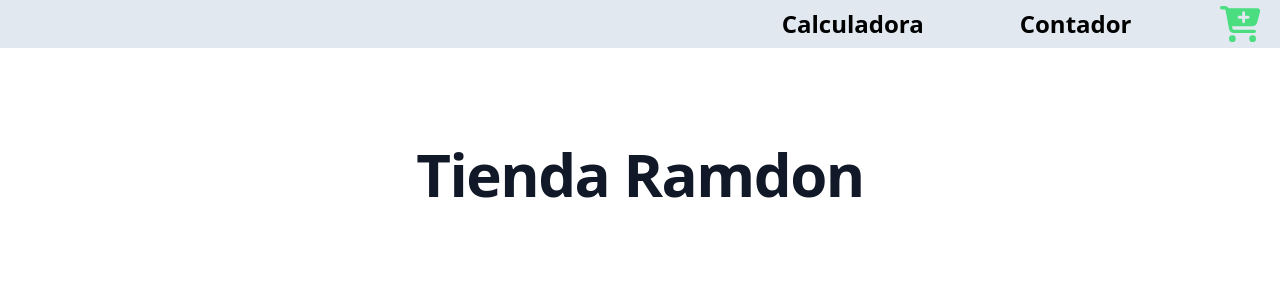
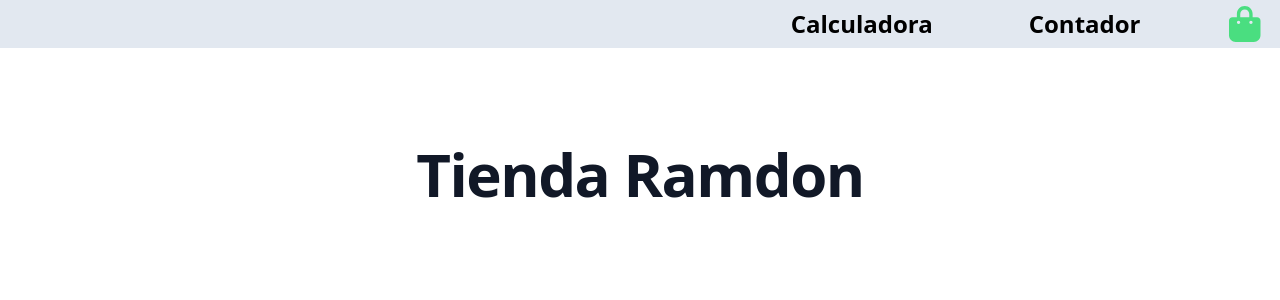
Before and after one commit to LuisCaro92/EjerciciosJavaScript, a React (Create React App) app: page /Carrito in a window 1280 px wide. Shown: the top 300 px of the page. Built offline with nearby package versions, Linux system fonts and the light colour scheme; no server answers.

Commit message:
dando funcionalidad

```diff
--- a/src/App.js
+++ b/src/App.js
@@ -3,18 +3,42 @@ import { BrowserRouter, Routes, Route } from "react-router-dom";
 import Calculadora from "./Ejercisios/Calculadora";
 import CarritoCompras from "./Ejercisios/CarritoCompras";
 import Contador from "./Ejercisios/Contador";
-
+import { useState } from "react";
 import Nav from "./components/Nav";
 
 function App() {
+  const [allProducts, setAllProducts] = useState([]);
+  const [total, setTotal] = useState(0);
+  const [countProducts, setCountProducts] = useState(0);
+
   return (
     <div className="bg-slate-400">
       <BrowserRouter>
-        <Nav />
+        <Nav
+          allProducts={allProducts}
+          setAllProducts={setAllProducts}
+          total={total}
+          setTotal={setTotal}
+          countProducts={countProducts}
+          setCountProducts={setAllProducts}
+        />
+
         <Routes>
           <Route path="/Contador" element={<Contador />} />
           <Route path="/Calculadora" element={<Calculadora />} />
-          <Route path="/Carrito" element={<CarritoCompras />} />
+          <Route
+            path="/Carrito"
+            element={
+              <CarritoCompras
+                allProducts={allProducts}
+                setAllProducts={setAllProducts}
+                total={total}
+                setTotal={setTotal}
+                countProducts={countProducts}
+                setCountProducts={setAllProducts}
+              />
+            }
+          />
         </Routes>
       </BrowserRouter>
     </div>
--- a/src/Ejercisios/CarritoCompras.js
+++ b/src/Ejercisios/CarritoCompras.js
@@ -3,10 +3,17 @@ import { faCartPlus } from "@fortawesome/free-solid-svg-icons";
 import { FontAwesomeIcon } from "@fortawesome/react-fontawesome";
 
 
-const CarritoCompras = () => {
+const CarritoCompras = (allProducts, setAllProducts) => {
 
     const carrito =<FontAwesomeIcon icon={faCartPlus}/>
     const [products, setProducts] = useState([]);
+
+    const onAddproducts =()=>{
+        console.log("add")
+    }
+
+
+
 
 
 
@@ -31,12 +38,12 @@ const CarritoCompras = () => {
 
         <div className="mt-6 grid grid-cols-1 gap-x-10 gap-y-10 sm:grid-cols-2 lg:grid-cols-4 xl:gap-x-8 ">
           {products.map((product) => (
-            <div className="group relative bg-slate-400 rounded-md hover:shadow-[rgba(6,_24,_44,_0.4)_0px_0px_0px_2px,_rgba(6,_24,_44,_0.65)_0px_4px_6px_-1px,_rgba(255,_255,_255,_0.08)_0px_1px_0px_inset]">
-              <div className="flex items-center mx-auto aspect-h-1 aspect-w-1 w-full overflow-hidden rounded-md bg-gray-200 lg:aspect-none group-hover:opacity-75 lg:h-80">
+            <div key={product.id} className="group relative bg-slate-400 rounded-md hover:shadow-[rgba(6,_24,_44,_0.4)_0px_0px_0px_2px,_rgba(6,_24,_44,_0.65)_0px_4px_6px_-1px,_rgba(255,_255,_255,_0.08)_0px_1px_0px_inset]">
+              <div className="flex items-center mx-auto aspect-h-1 aspect-w-1 w-full overflow-hidden rounded-md bg-gray-200 lg:aspect-none group-hover:opacity-75 lg:h-80 ">
                 <img
                   src={product.image}
-                  alt={""}
-                  className="mx-auto object-cover object-center  h-50 w-50"
+                  alt={product.title}
+                  className="mx-auto object-cover object-center h-50 w-50 "
                 />
               </div>
               <div className="mt-4 flex justify-between">
@@ -59,7 +66,7 @@ const CarritoCompras = () => {
                 </p>
               </div>
               <div className="flex justify-center my-10 ">
-                <button className="group [transform:translateZ(0)] px-6 py-3 max-h-15 w-40 rounded-lg bg-gray-200 overflow-hidden relative before:absolute before:bg-green-600 before:bottom-0 before:left-0 before:h-full before:w-full before:origin-[100%_100%] before:scale-x-0 hover:before:origin-[0_0] hover:before:scale-x-100 before:transition before:ease-in-out before:duration-500">
+                <button onClick={() => onAddproducts()} className="group [transform:translateZ(0)] px-6 py-3 max-h-15 w-40 rounded-lg bg-gray-200 overflow-hidden relative before:absolute before:bg-green-600 before:bottom-0 before:left-0 before:h-full before:w-full before:origin-[100%_100%] before:scale-x-0 hover:before:origin-[0_0] hover:before:scale-x-100 before:transition before:ease-in-out before:duration-500">
                   <span className="text-2xl relative z-0  group-hover:text-gray-200 transition ease-in-out duration-500">
                   {carrito}
                   </span>
--- a/src/components/Nav.js
+++ b/src/components/Nav.js
@@ -1,28 +1,33 @@
 import { Link } from "react-router-dom";
 import { FontAwesomeIcon } from "@fortawesome/react-fontawesome";
-import { faCartPlus } from "@fortawesome/free-solid-svg-icons";
-
-
+import { faBagShopping } from "@fortawesome/free-solid-svg-icons";
+import { useState } from "react";
 
 const Nav = () => {
-
-    const carro = <FontAwesomeIcon icon={faCartPlus} />;
+  const carro = <FontAwesomeIcon icon={faBagShopping} />;
+  const [active, setActive] =useState(false);
 
   return (
     <div className=" bg-slate-200 w-full h-15 text-center">
       <ul className="flex justify-end">
         <Link to="/Calculadora">
-          <li className="p-2 ml-20 text-2xl font-semibold text-black cursor-pointer hover:text-fuchsia-400">Calculadora</li>
+          <li className="p-2 ml-20 text-2xl font-semibold text-black cursor-pointer hover:text-fuchsia-400">
+            Calculadora
+          </li>
         </Link>
 
         <Link to="/Contador">
-          <li className="p-2 ml-20 text-2xl font-semibold text-black cursor-pointer hover:text-fuchsia-400">Contador</li>
+          <li className="p-2 ml-20 text-2xl font-semibold text-black cursor-pointer hover:text-fuchsia-400">
+            Contador
+          </li>
         </Link>
 
         <Link to="/Carrito">
-          <li className="mt-1 ml-20 mr-5 text-4xl text-green-400 cursor-pointer hover:scale-110 active:scale-90 transition-transform ease-in-out duration-200">{carro}</li>
+          <li onClick={()=> setActive(!active)} className="mt-1 ml-20 mr-5 text-4xl text-green-400 cursor-pointer hover:scale-110 active:scale-90 transition-transform ease-in-out duration-200">
+            {carro}
+
+          </li>
         </Link>
-
       </ul>
     </div>
   );
```
